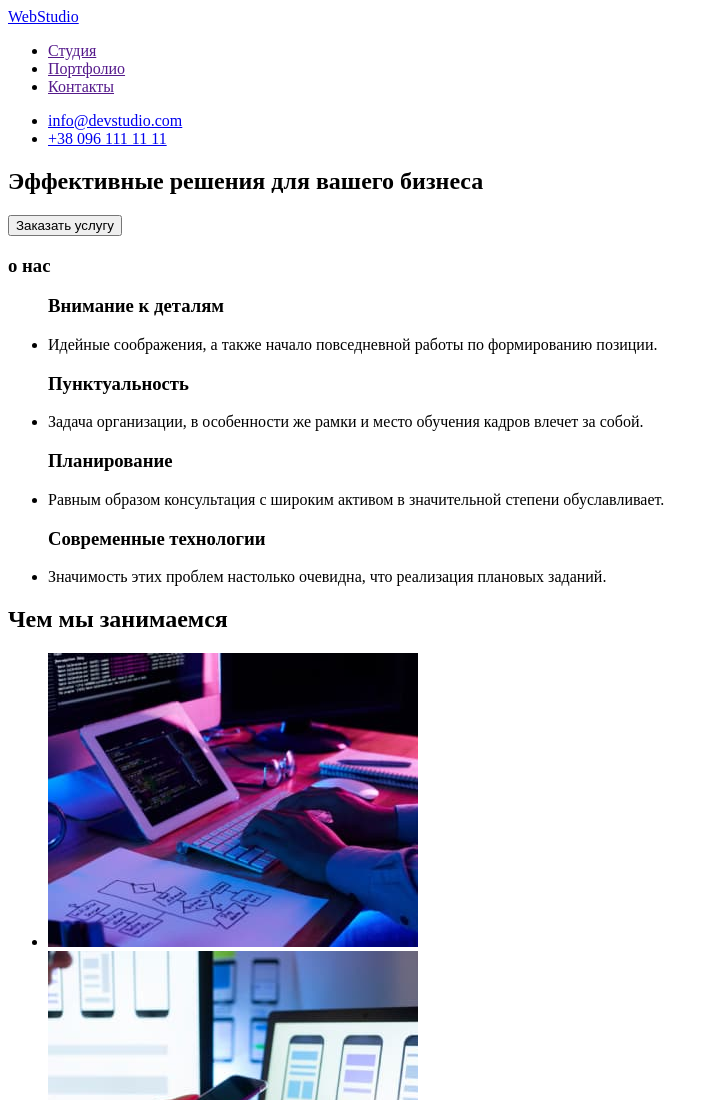
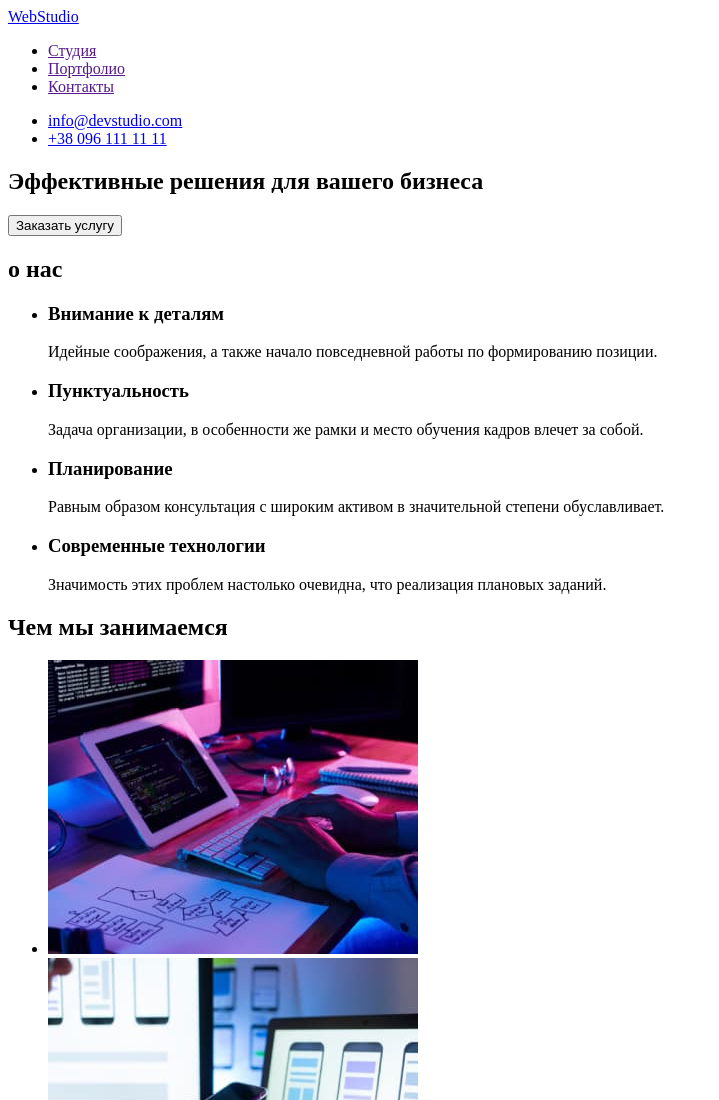
Before and after one commit to Alexey-Tsil/goit-markup-hw-01, a plain HTML site: page index.html in a window 1280 px wide. Shown: the top 1100 px of the page, without its empty margins (0-719 px from the left). Drawn offline with Linux system fonts and the light colour scheme.

Commit message:
переделка о нас

```diff
--- a/index.html
+++ b/index.html
@@ -39,23 +39,23 @@
       <button type="button">Заказать услугу</button>
     </section>
     <section>
-         <h3> о нас</h3>
+         <h2> о нас</h2>
       <ul>
-        <h3>Внимание к деталям</h3>
         <li>
+          <h3>Внимание к деталям</h3>
           <p>Идейные соображения, а также начало повседневной работы по формированию позиции.</p>
         </li>
-        <h3>Пунктуальность</h3>
         <li>
+          <h3>Пунктуальность</h3>
           <p>Задача организации, в особенности же рамки и место обучения кадров влечет за собой.</p>
         </li>
-        <h3>Планирование</h3>
         <li>
+          <h3>Планирование</h3>
           <p>Равным образом консультация с широким активом в значительной степени обуславливает.</p>
         </li>
-        <h3>Современные технологии</h3>
         <li>
-            <p>Значимость этих проблем настолько очевидна, что реализация плановых заданий.</p>
+          <h3>Современные технологии</h3>
+          <p>Значимость этих проблем настолько очевидна, что реализация плановых заданий.</p>
         </li>
       </ul>
     </section>
```
